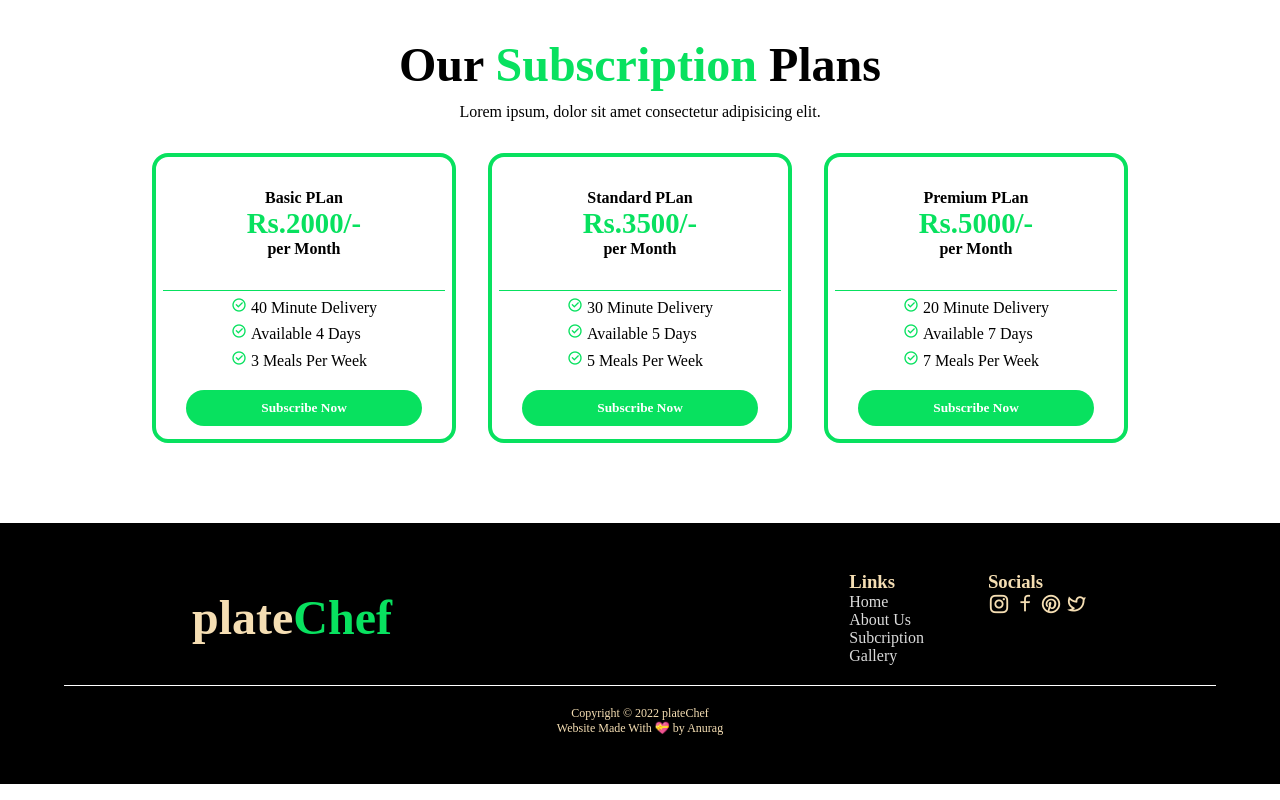
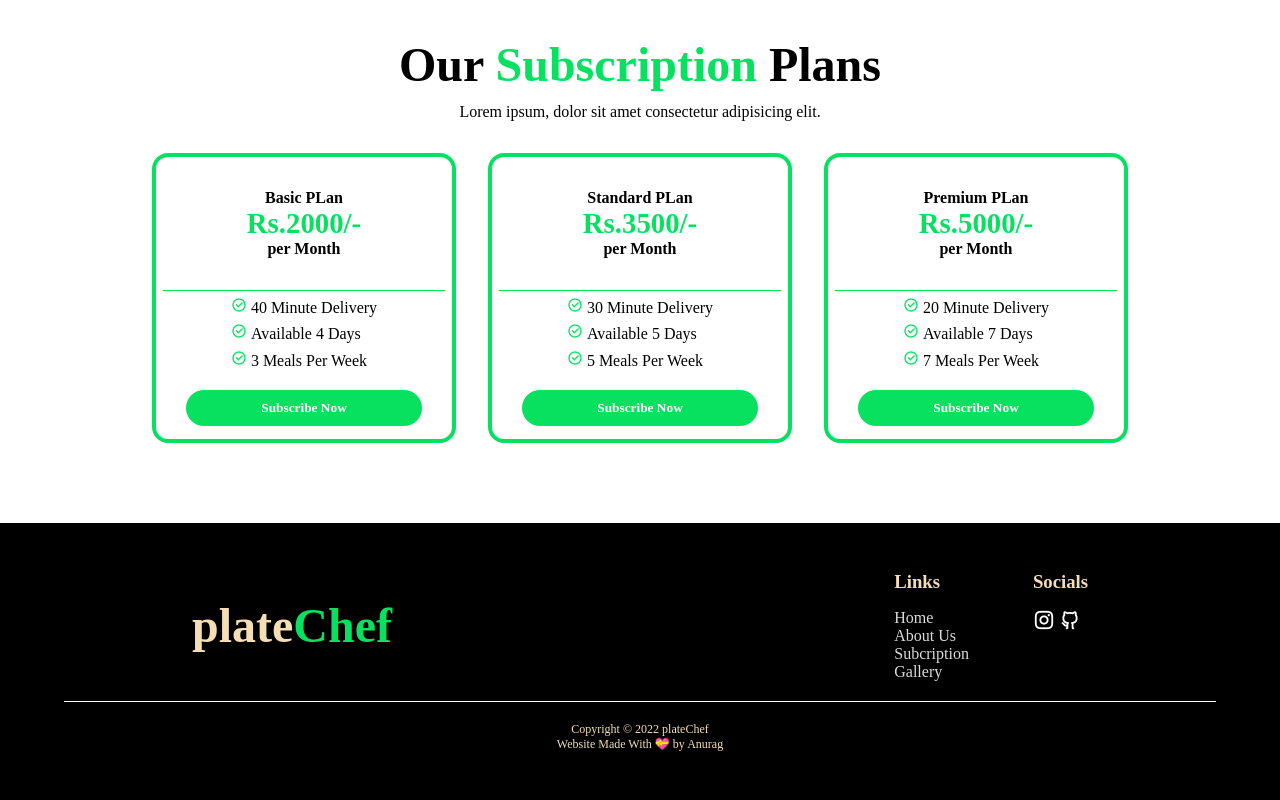
Before and after one commit to anuragdwi/plateChef, a plain HTML site: page index.html in a window 1280 px wide. Shown: the part 2255-3055 px from the top of the page. Drawn offline with nearby package versions, Linux system fonts and the light colour scheme.

Commit message:
complete

```diff
--- a/index.html
+++ b/index.html
@@ -11,6 +11,7 @@
     href="https://cdn.jsdelivr.net/npm/remixicon@2.5.0/fonts/remixicon.css"
     rel="stylesheet"
   />
+
   <body>
     <div id="scrollup" class="list">
       <a href="#">
@@ -175,10 +176,12 @@
           </ul>
           <ul class="links">
             <h3>Socials</h3>
-            <i class="ri-instagram-line"></i>
-            <i class="ri-facebook-line"></i>
-            <i class="ri-pinterest-line"></i>
-            <i class="ri-twitter-line"></i>
+            <a target="_blank" href="https://www.instagram.com/ianuragdwivedi/">
+              <i class="ri-instagram-line"></i>
+            </a>
+            <a target="_blank" href="https://github.com/anuragdwi">
+              <i class="ri-github-line"></i>
+            </a>
           </ul>
         </div>
       </div>
--- a/style.css
+++ b/style.css
@@ -220,7 +220,6 @@ nav {
   line-height: 90%;
 }
 .subscribe h1 span {
-  font-size: 6vh;
   color: var(--primary-color);
 }
 .subscribe p {
@@ -299,8 +298,16 @@ nav {
   display: flex;
   column-gap: 4em;
 }
+.footer .footerUp .right .links h3 {
+  margin-bottom: 16px;
+}
 .footer .footerUp .right .links li {
   list-style: none;
+}
+
+.footer .footerUp .right .links a {
+  text-decoration: none;
+  color: #fff;
 }
 .footer .footerUp .right .links i {
   font-size: 22px;
@@ -418,6 +425,9 @@ nav {
     font-size: 12px;
     /* width: 90%; */
   }
+  .gallery h1 {
+    font-size: 4vh;
+  }
   .gallery p {
     font-size: 12px;
   }
@@ -426,7 +436,7 @@ nav {
     width: 18em;
   }
   .subscribe h1 {
-    font-style: 4vh;
+    font-size: 4vh;
     text-align: left;
   }
   .subscribe p {
```
